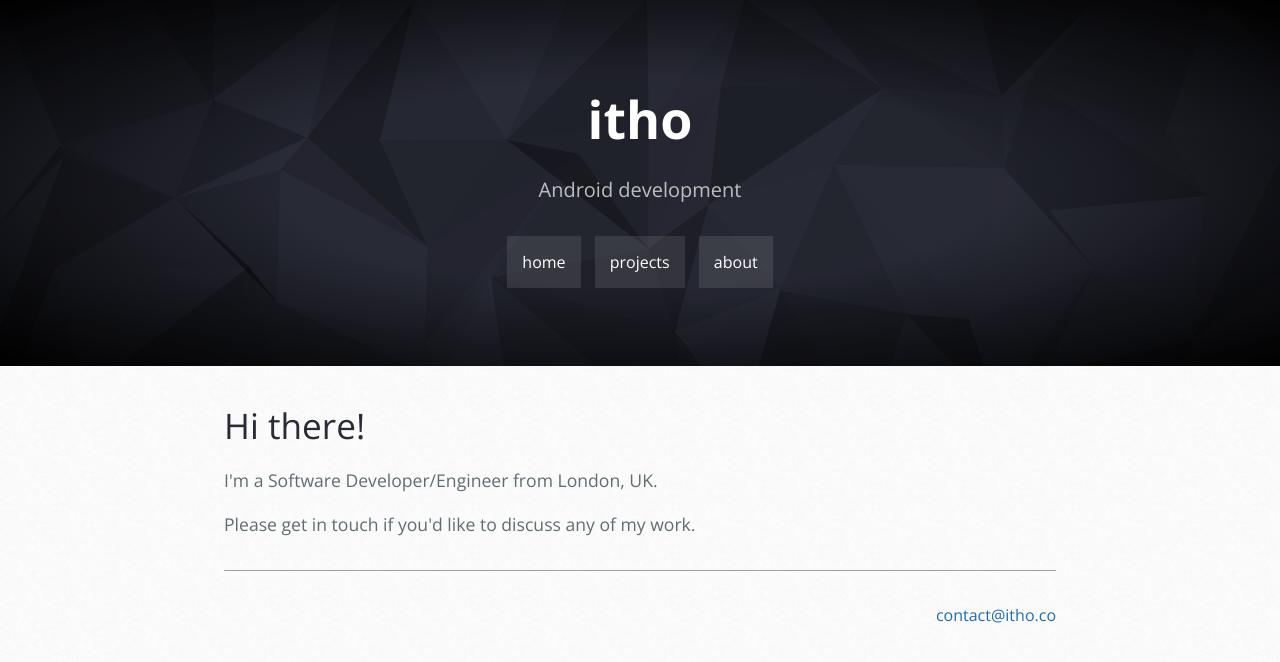
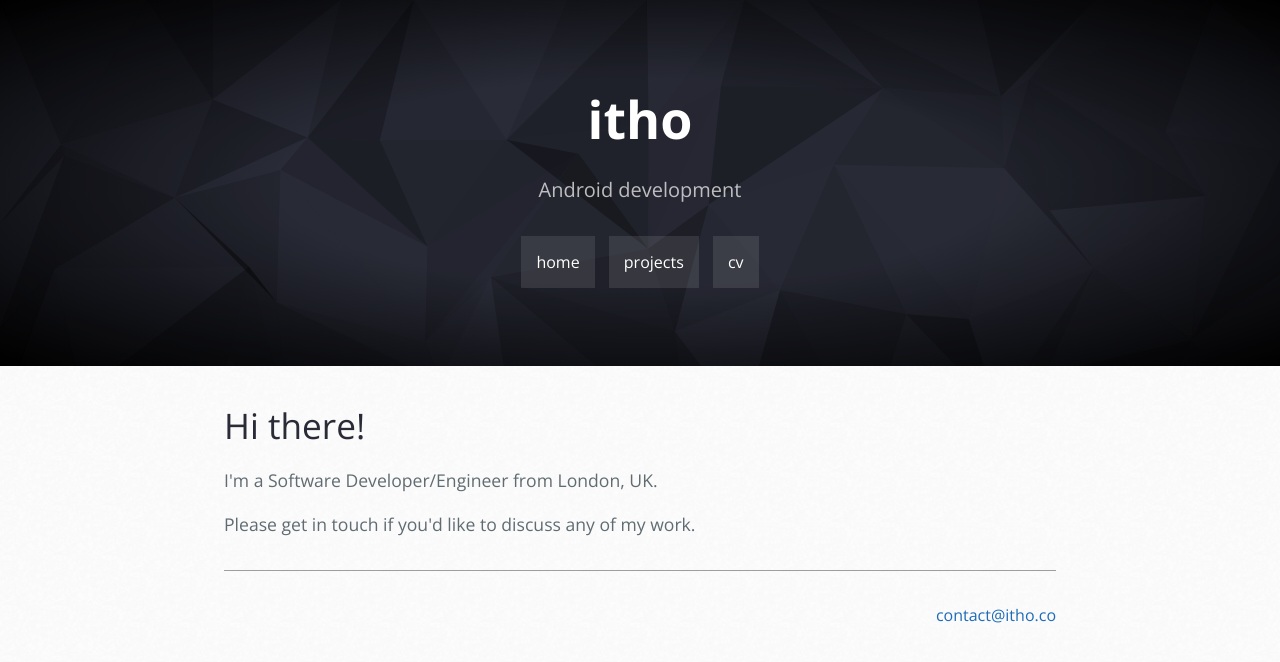
Before and after one commit to itho/itho.github.io, a Jekyll site: the page built from index.html, in a window 1280 px wide. Shown: the top 662 px of the page. Built offline with Jekyll 4.4.1, drawn with Linux system fonts in a browser that asks for light colours; some web fonts are replaced; the list of posts is cut into pages by our own code.

Commit message:
Update nav.html +cv -about

```diff
--- a/_includes/nav.html
+++ b/_includes/nav.html
@@ -1,6 +1,7 @@
 <nav>
   <a id="#nav-btn-home" href="/" class="btn btn-three">home</a>
   <a id="#nav-btn-projects" href="/projects" class="btn btn-three">projects</a>
-  <a id="#nav-btn-about" href="/about" class="btn btn-three">about</a>
+  <a id="#nav-btn-cv" href="/cv" class="btn btn-three">cv</a>
+  <!-- <a id="#nav-btn-about" href="/about" class="btn btn-three">about</a> -->
   <!-- <a href="/blog" class="btn">blog</a> -->
 </nav>
```
